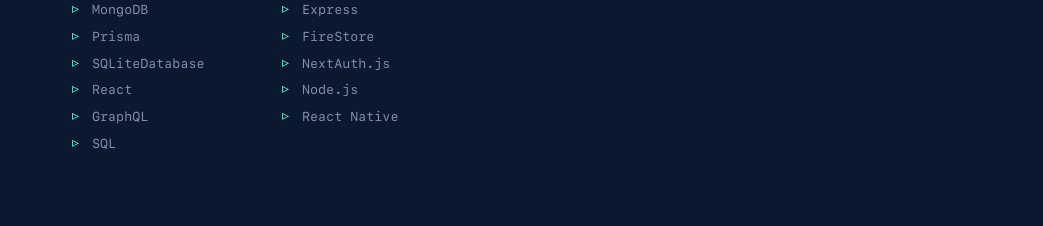
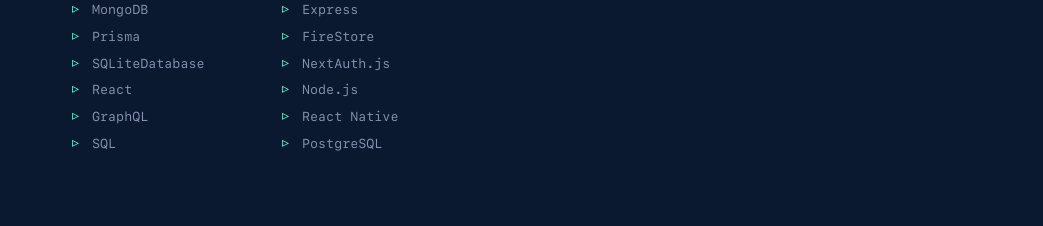
Before and after one commit to Davies70/portfolio, a React (Vite) app: page / in a window 1280 px wide. Shown: the part 1340-1566 px from the top of the page, without its empty margins (118-1161 px from the left). Built offline with nearby package versions, Linux system fonts and the light colour scheme.

Commit message:
Add PostgreSQL to technology list in About section

```diff
--- a/src/components/sections/About.jsx
+++ b/src/components/sections/About.jsx
@@ -139,6 +139,7 @@
     'GraphQL',
     'React Native',
     'SQL',
+    'PostgreSQL',
   ];
 
   return (
```
